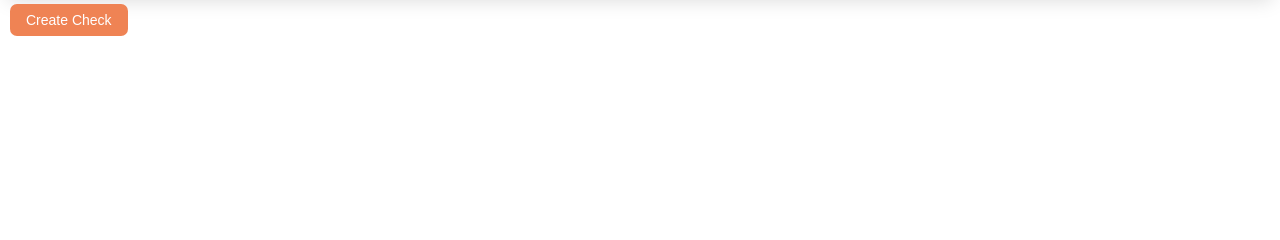
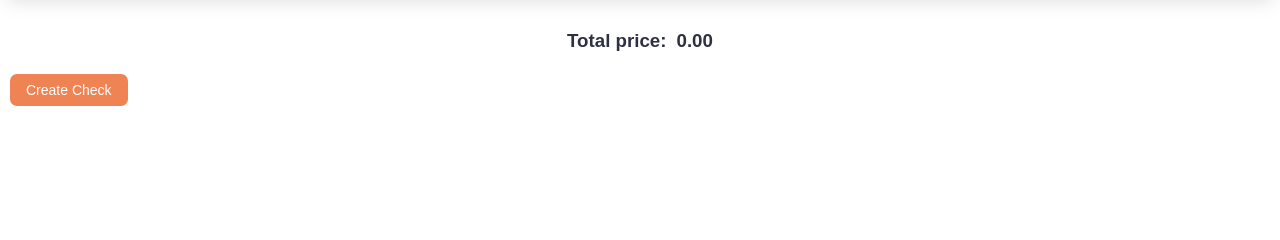
Before and after one commit to Zhenyettta/3LAGODA, a Django app: template 3LAGODA/templates/sales/create_check.html in a window 1280 px wide. Shown: the part 393-633 px from the top of the page. Run offline with Django 4.2, Linux system fonts and the light colour scheme; the template is opened without the code that fills it, so the values that code supplies are empty.

Commit message:
massive fix

```diff
--- a/3LAGODA/templates/sales/create_check.html
+++ b/3LAGODA/templates/sales/create_check.html
@@ -69,12 +69,39 @@
             <tbody class="cart-items"></tbody>
         </table>
 
+        <div class="total-price">
+            <h3 class="title h2 top-marg">Total price:</h3>
+
+            <h3 class="title h2 top-marg left-marg"> UPDATE IT</h3>
+        </div>
+
+
         <button id="send-data" class="sale-button button button-header" type="submit">Create Check</button>
     </div>
 
     <script>
         const addToCartButtons = document.querySelectorAll('.add-to-cart-button');
         const cartItemsContainer = document.querySelector('.cart-items');
+        const totalPriceElement = document.querySelector('.total-price h3.left-marg');
+
+        function updateTotalPrice() {
+            let totalPrice = 0;
+
+            const cartItemRows = cartItemsContainer.querySelectorAll('tr');
+            cartItemRows.forEach((row) => {
+                const priceCell = row.querySelector('td:nth-child(4)');
+                const countCell = row.querySelector('td:nth-child(5)');
+                const price = parseFloat(priceCell.textContent);
+                const count = parseInt(countCell.textContent);
+
+                totalPrice += price * count;
+            });
+
+            totalPriceElement.textContent = totalPrice.toFixed(2); // Update total price element
+        }
+
+        // Call the function initially to set the initial total price
+        updateTotalPrice();
 
         addToCartButtons.forEach((button) => {
             button.addEventListener('click', () => {
@@ -119,11 +146,13 @@
                 <td>${price}</td>
                 <td>${count}</td>
                 <td>${productData[5]}</td>
-                <td><button class="delete-button button button-header">Delete</button></td>
+                <td><button class="delete-button button button-header">Delete</button>
+                <button class="delete-all-button button button-header">Delete All</button></td>
             `;
                         cartItemsContainer.appendChild(newRow);
                     }
                 }
+                updateTotalPrice();
             });
         })
         ;
@@ -137,9 +166,19 @@
                 if (count > 1) {
                     count--;
                     countCell.textContent = count;
+                    updateTotalPrice();
                 } else {
                     cartItemRow.remove();
+                    updateTotalPrice();
                 }
+            }
+        });
+
+        cartItemsContainer.addEventListener('click', (event) => {
+            if (event.target.classList.contains('delete-all-button')) {
+                const cartItemRow = event.target.closest('tr');
+                cartItemRow.remove();
+                updateTotalPrice();
             }
         });
     </script>
@@ -168,9 +207,9 @@
                         url: 'createcheck/',
                         method: 'GET',
                         data: {
-                                data: JSON.stringify(data),
-                                card_info: cardInfo
-                            },
+                            data: JSON.stringify(data),
+                            card_info: cardInfo
+                        },
                         success: function () {
                             window.location.href = '/home/sale/';
                         },
```
